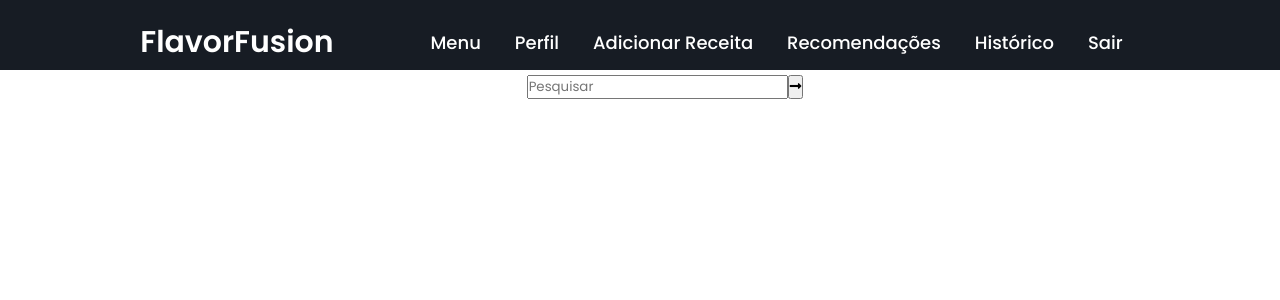
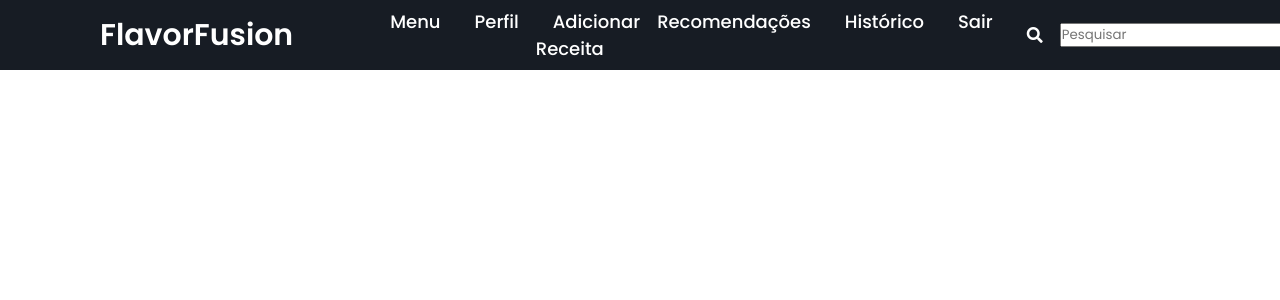
Before and after one commit to gabrielrroma/Tasty-FDS, a Django app: page /recomendacoes/ in a window 1280 px wide. Shown: the top 300 px of the page. Run offline with Django 4.2, Linux system fonts and the light colour scheme.

Commit message:
partials update to navbar

```diff
--- /dev/null
+++ b/recipe/static/css/pages/recomendacoes.css
@@ -0,0 +1,9 @@
+
+@import url('https://fonts.googleapis.com/css2?family=Poppins:wght@200;300;400;500;600;700&display=swap');
+*{
+    margin: 0;
+    padding: 0;
+    box-sizing: border-box;
+    text-decoration: none;
+    font-family: 'Poppins', sans-serif;
+}
--- a/recipe/static/css/historico.css
+++ b/recipe/static/css/partials/navbar.css
@@ -1,21 +1,14 @@
 @import url('https://fonts.googleapis.com/css2?family=Poppins:wght@200;300;400;500;600;700&display=swap');
-* {
-    margin: 0;
-    padding: 0;
-    box-sizing: border-box;
-    text-decoration: none;
-    font-family: 'Poppins', sans-serif;
-}
 
-/* Estilos para a classe 'wrapper' */
-.hist-wrapper {
+.nav-wrapper {
     background: #171c24;
     position: fixed;
     width: 100%;
+    z-index: 2;
 }
 
 /* Estilos para a navegação dentro da classe 'wrapper' */
-.hist-wrapper nav {
+.nav-wrapper nav {
     display: flex;
     max-width: calc(100% - 200px);
     margin: 0 auto;
@@ -24,37 +17,37 @@
 }
 
 /* Estilos para o conteúdo da navegação */
-.hist-wrapper nav .hist-content {
+.nav-wrapper nav .nav-content {
     display: flex;
     align-items: center;
 }
 
-.hist-wrapper nav .hist-content .hist-links{
+.nav-wrapper nav .nav-content .nav-links{
     margin-left: 80px;
     display: flex;
 }
 
 /* Estilos para o logotipo na classe 'content' */
-.hist-content .hist-logo a {
+.nav-content .nav-logo a {
     color: #fff;
     font-size: 30px;
     font-weight: 600;
 }
 
 /* Estilos para a lista de links na classe 'links' */
-.hist-content .hist-links {
+.nav-content .nav-links {
     margin-left: 80px;
     display: flex;
     list-style: none;
 }
 
 /* Estilos para os itens de lista de links */
-.hist-content .hist-links li {
+.nav-content .nav-links li {
     list-style: none;
 }
 
 /* Estilos para os links na lista */
-.hist-content .hist-links li a {
+.nav-content .nav-links li a {
     color: #fff;
     font-size: 18px;
     font-weight: 500;
@@ -64,55 +57,13 @@
 }
 
 /* Estilos de hover para os links */
-.hist-content .hist-links li a:hover {
+.nav-content .nav-links li a:hover {
     background: #323c4e;
 }
 
 /* Estilos para o ícone de pesquisa */
-.hist-wrapper .hist-search-icon {
+.nav-wrapper .nav-search-icon {
     color: #fff;
     padding: 9px 17px;
     border-radius: 5px;
 }
-
-/* Estilos para centralizar .recipe */
-.hist-recipe-container {
-    display: flex;
-    flex-direction: column;
-    align-items: center;
-    justify-content: center;
-    height: 100vh;
-}
-
-.hist-recipe {
-    display: flex;
-    margin-bottom: 20px;
-}
-
-.hist-recipe img {
-    max-width: 100px;
-    max-height: 100px;
-    margin-right: 10px;
-}
-
-.hist-recipe-info {
-    flex: 1;
-}
-
-.hist-recipe-title {
-    font-weight: bold;
-}
-
-.hist-star-rating {
-    display: flex;
-}
-
-.hist-star-rating label {
-    font-size: 25px;
-    cursor: pointer;
-}
-
-.hist-star-rating label::before {
-    content: "\2605";
-    color: #ffcc00; /* Estrelas preenchidas em amarelo */
-}
--- a/recipe/static/css/recomendacoes.css
+++ /dev/null
@@ -1,135 +0,0 @@
-
-@import url('https://fonts.googleapis.com/css2?family=Poppins:wght@200;300;400;500;600;700&display=swap');
-*{
-    margin: 0;
-    padding: 0;
-    box-sizing: border-box;
-    text-decoration: none;
-    font-family: 'Poppins', sans-serif;
-}
-.wrapper{
-    background: #171c24;
-    position: fixed;
-    width: 100%;
-}
-.wrapper nav{
-    display: flex;
-    max-width: calc(100% - 200px);
-    margin: 0 auto;
-    height: 70px;
-    justify-content: space-between;
-}
-nav .content{
-    display: flex;
-    align-items: center;
-}
-nav .content .links{
-    margin-left: 80px;
-    display: flex;
-}
-.content .logo a{
-    color: #fff;
-    font-size: 30px;
-    font-weight: 600;
-}
-
-.content .links {
-    margin-left: 80px;
-    display: flex;
-    list-style: none;
-}
-.content .links li{
-    list-style: none;
-
-}
-.content .links li a{
-    color: #fff;
-    font-size: 18px;
-    font-weight: 500;
-    padding: 9px 17px;
-    border-radius: 5px;
-    transition: all o.3 ease;
-  }
-
-.content .links li:hover a{
-    background: #323c4e;
-}
-.wrapper .search-icon{
-    color: #fff;
-    padding: 9px 17px;
-    border-radius: 5px;
-
-}
-
-.content {
-    padding: 20px;
-    text-align: center;
-}
-
-.content h1 {
-    color: black;
-    margin-bottom: 20px;
-}
-
-.content img {
-    width: 200px;
-    height: 200px;
-}
-
-.content p {
-    color: black;
-}
-
-
-.rating {
-    display: flex;
-    align-items: center;
-    font-size: 24px;
-    color: #FFD700;
-    margin-top: 5px;
-}
-
-
-
-.recommendation {
-    display: flex;
-    justify-content: center;
-    align-items: center;
-    margin-bottom: 20px;
-}
-
-.recommendation .left {
-    float: left;
-    width: 50%;
-}
-
-.recommendation .right {
-    float: right;
-    width: 50%;
-}
-
-h1 {
-  text-align: center;
-  margin-top: 20px;
-}
-
-.content {
-  display: flex;
-  justify-content: center;
-  align-items: center;
-  flex-wrap: wrap;
-}
-
-.recommendation .left {
-  float: left;
-  width: 50%;
-}
-
-.recommendation .right {
-  float: right;
-  width: 50%;
-}
-
-.recommendation {
-  margin-top: 20px;
-}
--- /dev/null
+++ b/recipe/templates/recipe/pages/recomendacoes.html
@@ -0,0 +1,15 @@
+{% load static %}
+<!DOCTYPE html>
+<html>
+  <head>
+    <meta charset="UTF-8" />
+    <meta name="viewport" content="width=device-width, initial-scale=1.0" />
+    <title>Flavor Fusion</title>
+    <link rel="stylesheet" href="{% static 'css/pages/recomendacoes.css' %}" />
+    <link rel="stylesheet" href="{% static 'css/partials/navbar.css' %}" />
+    <link rel="stylesheet" href="https://cdnjs.cloudflare.com/ajax/libs/font-awesome/5.15.3/css/all.min.css" />
+  </head>
+  <body>
+    {% include 'recipe/partials/navbar.html'%}
+  </body>
+</html>
--- /dev/null
+++ b/recipe/templates/recipe/partials/navbar.html
@@ -0,0 +1,20 @@
+{% load static%}
+
+<div class="nav-wrapper">
+    <nav>
+        <div class="nav-content">
+            <div class="nav-logo"><a href="/filter-recipe">FlavorFusion</a></div>
+            <ul class="nav-links">
+                <li><a href="/filter-recipe" id="menu">Menu</a></li>
+                <li><a href="/perfil">Perfil</a></li>
+                <li><a href="/novareceita" id="adicionar-receita-button">Adicionar Receita</a></li>
+                <li><a href="/recomendacoes">Recomendações</a></li>
+                <li><a href="/historico" id="historico">Histórico</a></li>
+                <li><a href="/" id="sair-button">Sair</a></li>
+            </ul>
+            <div class="nav-search-icon"><i class="fas fa-search"></i></div>
+            <form action="#" class="nav-search-box" ></form>
+                <input type="text" placeholder="Pesquisar" required>
+                <button type="submit" class="go-icon"><i class="fas fa-long-arrow-alt-right"></i></button>
+    </nav>
+    </div>
--- a/recipe/templates/recipe/recomendacoes.html
+++ /dev/null
@@ -1,48 +0,0 @@
-{% load static %}
-<!DOCTYPE html>
-<html>
-  <head>
-    <meta charset="UTF-8" />
-    <meta name="viewport" content="width=device-width, initial-scale=1.0" />
-    <title>Flavor Fusion</title>
-    <link rel="stylesheet" href="{% static 'css/recomendacoes.css' %}" />
-    <link rel="stylesheet" href="https://cdnjs.cloudflare.com/ajax/libs/font-awesome/5.15.3/css/all.min.css" />
-  </head>
-  <body>
-    <div class="wrapper">
-      <nav>
-        <div class="content">
-          <div class="logo">
-            <a href="/filter-recipe">FlavorFusion</a>
-          </div>
-          <ul class="links">
-            <li>
-              <a href="/filter-recipe" id="menu">Menu</a>
-            </li>
-            <li>
-              <a href="/perfil">Perfil</a>
-            </li>
-            <li>
-              <a href="/novareceita" id="adicionar-receita-button">Adicionar Receita</a>
-            </li>
-            <li>
-              <a href="/recomendacoes">Recomendações</a>
-            </li>
-            <li>
-              <a href="/historico" id="historico">Histórico</a>
-            </li>
-            <li>
-              <a href="/" id="sair-button">Sair</a>
-            </li>
-          </ul>
-          <div class="search-icon">
-            <i class="fas fa-search"></i>
-          </div>
-          <form action="#" class="search-box"></form>
-          <input type="text" placeholder="Pesquisar" required />
-          <button type="submit" class="go-icon"><i class="fas fa-long-arrow-alt-right"></i></button>
-        </div>
-      </nav>
-    </div>
-  </body>
-</html>
--- a/recipe/templates/registration/login.html
+++ b/recipe/templates/registration/login.html
@@ -5,7 +5,7 @@
     <meta charset="UTF-8">
     <meta name="viewport" content="width=device-width, initial-scale=1.0">
     <meta http-equiv="X-UA-Compatible" content="ie=edge">
-    <link rel="stylesheet"  href="{% static 'css/login.css' %}">
+    <link rel="stylesheet"  href="{% static 'css/pages/login.css' %}">
     <title>Login</title>
   </head>
   <body>
--- a/recipe/views.py
+++ b/recipe/views.py
@@ -22,16 +22,16 @@ def register(request):
     return render(request, 'recipe/pages/cadastro.html')
 
 def filtrarreceita(request):
-    return render(request, 'recipe/filtrarreceita.html')
+    return render(request, 'recipe/pages/filtrarreceita.html')
 
 def novareceita(request):
-    return render(request, 'recipe/novareceita.html')
+    return render(request, 'recipe/pages/novareceita.html')
 
 def historico(request):
-    return render(request, 'recipe/historico.html')
+    return render(request, 'recipe/pages/historico.html')
 
 def perfil(request):
-    return render(request, 'recipe/perfil.html')
+    return render(request, 'recipe/pages/perfil.html')
 
 def recomendacoes(request):
-    return render(request, 'recipe/recomendacoes.html')
+    return render(request, 'recipe/pages/recomendacoes.html')
```
Also changed, not shown: recipe/static/css/filtrarreceita.css (deleted, +0 -82 lines), recipe/static/css/pages/filtrarreceita.css (added, +29 -0 lines), recipe/static/css/pages/historico.css (added, +50 -0 lines), recipe/static/css/pages/perfil.css (renamed from recipe/static/css/perfil.css, +0 -48 lines), recipe/templates/recipe/pages/filtrarreceita.html (renamed from recipe/templates/recipe/filtrarreceita.html, +3 -36 lines), recipe/templates/recipe/pages/historico.html (renamed from recipe/templates/recipe/historico.html, +3 -19 lines), recipe/templates/recipe/pages/novareceita.html (renamed from recipe/templates/recipe/novareceita.html, +3 -21 lines), recipe/templates/recipe/pages/perfil.html (renamed from recipe/templates/recipe/perfil.html, +3 -37 lines), recipe/templates/recipe/partials/head.html (+7 -6 lines), recipe/static/css/pages/cadastro.css (renamed from recipe/static/css/cadastro.css), recipe/static/css/pages/login.css (renamed from recipe/static/css/login.css), recipe/static/css/pages/novareceita.css (renamed from recipe/static/css/novareceita.css).
